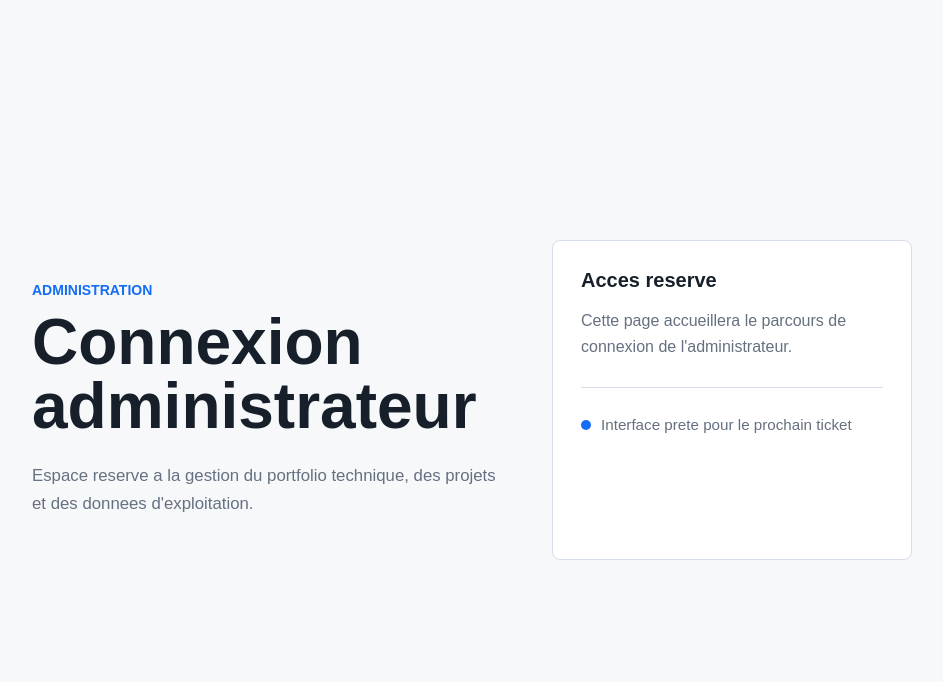
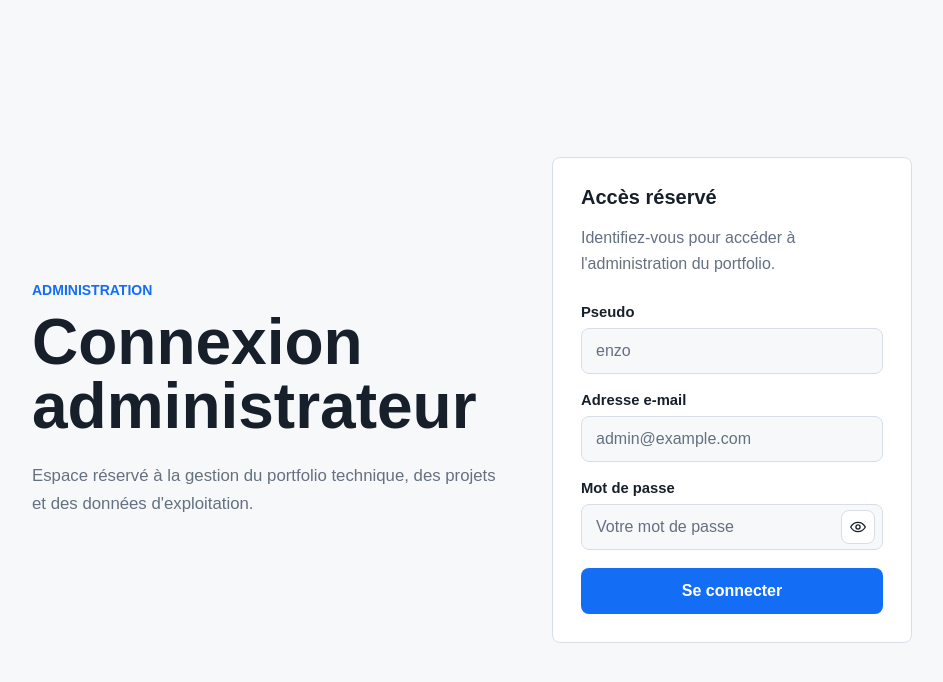
Before and after one commit to SiBlue7/projet-master-portfolio, a Next.js app: page /admin/login in a window 1280 px wide. Shown: the top 682 px of the page, without its empty margins (168-1111 px from the left). Built offline with nearby package versions, Linux system fonts and the light colour scheme.

Commit message:
feat(front): Ajout du formulaire pour le login

```diff
--- /dev/null
+++ b/src/app/admin/login/login-form.tsx
@@ -0,0 +1,135 @@
+"use client";
+
+import { useState } from "react";
+import styles from "./page.module.css";
+
+function EyeIcon() {
+  return (
+    <svg
+      aria-hidden="true"
+      className={styles.toggleIcon}
+      fill="none"
+      viewBox="0 0 24 24"
+    >
+      <path
+        d="M2.25 12s3.5-6.25 9.75-6.25S21.75 12 21.75 12 18.25 18.25 12 18.25 2.25 12 2.25 12Z"
+        stroke="currentColor"
+        strokeLinecap="round"
+        strokeLinejoin="round"
+        strokeWidth="1.8"
+      />
+      <path
+        d="M12 14.75a2.75 2.75 0 1 0 0-5.5 2.75 2.75 0 0 0 0 5.5Z"
+        stroke="currentColor"
+        strokeLinecap="round"
+        strokeLinejoin="round"
+        strokeWidth="1.8"
+      />
+    </svg>
+  );
+}
+
+function EyeOffIcon() {
+  return (
+    <svg
+      aria-hidden="true"
+      className={styles.toggleIcon}
+      fill="none"
+      viewBox="0 0 24 24"
+    >
+      <path
+        d="M3 3l18 18"
+        stroke="currentColor"
+        strokeLinecap="round"
+        strokeWidth="1.8"
+      />
+      <path
+        d="M10.55 5.9c.47-.1.96-.15 1.45-.15 6.25 0 9.75 6.25 9.75 6.25a18.2 18.2 0 0 1-2.82 3.55M6.16 7.48A18.6 18.6 0 0 0 2.25 12S5.75 18.25 12 18.25c1.36 0 2.59-.3 3.68-.78"
+        stroke="currentColor"
+        strokeLinecap="round"
+        strokeLinejoin="round"
+        strokeWidth="1.8"
+      />
+      <path
+        d="M10.15 10.15a2.75 2.75 0 0 0 3.7 3.7"
+        stroke="currentColor"
+        strokeLinecap="round"
+        strokeWidth="1.8"
+      />
+    </svg>
+  );
+}
+
+export function LoginForm() {
+  const [isPasswordVisible, setIsPasswordVisible] = useState(false);
+  const passwordToggleLabel = isPasswordVisible
+    ? "Masquer le mot de passe"
+    : "Afficher le mot de passe";
+
+  return (
+    <form
+      className={styles.form}
+      aria-label="Connexion administrateur"
+      onSubmit={(event) => event.preventDefault()}
+    >
+      <div className={styles.field}>
+        <label className={styles.label} htmlFor="admin-pseudo">
+          Pseudo
+        </label>
+        <input
+          className={styles.input}
+          id="admin-pseudo"
+          name="pseudo"
+          type="text"
+          autoComplete="username"
+          placeholder="enzo"
+        />
+      </div>
+
+      <div className={styles.field}>
+        <label className={styles.label} htmlFor="admin-email">
+          Adresse e-mail
+        </label>
+        <input
+          className={styles.input}
+          id="admin-email"
+          name="email"
+          type="email"
+          autoComplete="email"
+          placeholder="admin@example.com"
+        />
+      </div>
+
+      <div className={styles.field}>
+        <label className={styles.label} htmlFor="admin-password">
+          Mot de passe
+        </label>
+        <div className={styles.passwordControl}>
+          <input
+            className={`${styles.input} ${styles.passwordInput}`}
+            id="admin-password"
+            name="password"
+            type={isPasswordVisible ? "text" : "password"}
+            autoComplete="current-password"
+            placeholder="Votre mot de passe"
+          />
+          <button
+            className={styles.togglePassword}
+            type="button"
+            aria-label={passwordToggleLabel}
+            aria-controls="admin-password"
+            aria-pressed={isPasswordVisible}
+            title={passwordToggleLabel}
+            onClick={() => setIsPasswordVisible((current) => !current)}
+          >
+            {isPasswordVisible ? <EyeOffIcon /> : <EyeIcon />}
+          </button>
+        </div>
+      </div>
+
+      <button className={styles.submitButton} type="submit">
+        Se connecter
+      </button>
+    </form>
+  );
+}
--- a/src/app/admin/login/page.module.css
+++ b/src/app/admin/login/page.module.css
@@ -58,26 +58,87 @@
   line-height: 1.6;
 }
 
-.divider {
-  width: 100%;
-  height: 1px;
-  margin: 28px 0;
-  background: var(--border);
+.form {
+  display: grid;
+  gap: 18px;
+  margin-top: 28px;
 }
 
-.status {
-  display: flex;
-  align-items: center;
-  gap: 10px;
-  color: var(--muted);
-  font-size: 0.95rem;
+.field {
+  display: grid;
+  gap: 8px;
 }
 
-.statusDot {
-  width: 10px;
-  height: 10px;
-  border-radius: 999px;
+.label {
+  color: var(--foreground);
+  font-size: 0.925rem;
+  font-weight: 700;
+}
+
+.input {
+  width: 100%;
+  min-height: 46px;
+  padding: 0 14px;
+  border: 1px solid var(--border);
+  border-radius: 8px;
+  background: var(--background);
+  color: var(--foreground);
+  outline: none;
+}
+
+.input::placeholder {
+  color: var(--muted);
+}
+
+.input:focus {
+  border-color: var(--accent);
+  box-shadow: 0 0 0 3px rgba(20, 110, 245, 0.16);
+}
+
+.passwordControl {
+  position: relative;
+}
+
+.passwordInput {
+  padding-right: 58px;
+}
+
+.togglePassword {
+  position: absolute;
+  top: 50%;
+  right: 8px;
+  display: inline-grid;
+  width: 34px;
+  height: 34px;
+  place-items: center;
+  padding: 0;
+  transform: translateY(-50%);
+  border: 1px solid var(--border);
+  border-radius: 8px;
+  background: var(--surface);
+  color: var(--foreground);
+  cursor: pointer;
+}
+
+.toggleIcon {
+  width: 18px;
+  height: 18px;
+}
+
+.togglePassword:focus-visible,
+.submitButton:focus-visible {
+  outline: 3px solid rgba(20, 110, 245, 0.28);
+  outline-offset: 2px;
+}
+
+.submitButton {
+  min-height: 46px;
+  border: 0;
+  border-radius: 8px;
   background: var(--accent);
+  color: var(--accent-foreground);
+  cursor: pointer;
+  font-weight: 700;
 }
 
 @media (max-width: 760px) {
--- a/src/app/admin/login/page.tsx
+++ b/src/app/admin/login/page.tsx
@@ -1,9 +1,10 @@
 import type { Metadata } from "next";
+import { LoginForm } from "./login-form";
 import styles from "./page.module.css";
 
 export const metadata: Metadata = {
   title: "Connexion administrateur | Portfolio technique",
-  description: "Page d'authentification reservee a l'administration.",
+  description: "Page d'authentification réservée à l'administration.",
 };
 
 export default function AdminLoginPage() {
@@ -16,22 +17,17 @@ export default function AdminLoginPage() {
             Connexion administrateur
           </h1>
           <p className={styles.description}>
-            Espace reserve a la gestion du portfolio technique, des projets et
-            des donnees d&apos;exploitation.
+            Espace réservé à la gestion du portfolio technique, des projets et
+            des données d&apos;exploitation.
           </p>
         </div>
 
-        <aside className={styles.panel} aria-label="Acces administrateur">
-          <h2 className={styles.panelTitle}>Acces reserve</h2>
+        <aside className={styles.panel} aria-label="Accès administrateur">
+          <h2 className={styles.panelTitle}>Accès réservé</h2>
           <p className={styles.panelText}>
-            Cette page accueillera le parcours de connexion de
-            l&apos;administrateur.
+            Identifiez-vous pour accéder à l&apos;administration du portfolio.
           </p>
-          <div className={styles.divider} />
-          <div className={styles.status}>
-            <span className={styles.statusDot} aria-hidden="true" />
-            <span>Interface prete pour le prochain ticket</span>
-          </div>
+          <LoginForm />
         </aside>
       </section>
     </main>
```
Also changed, not shown: 1 other file (tests, documents, lock files or other folders).
